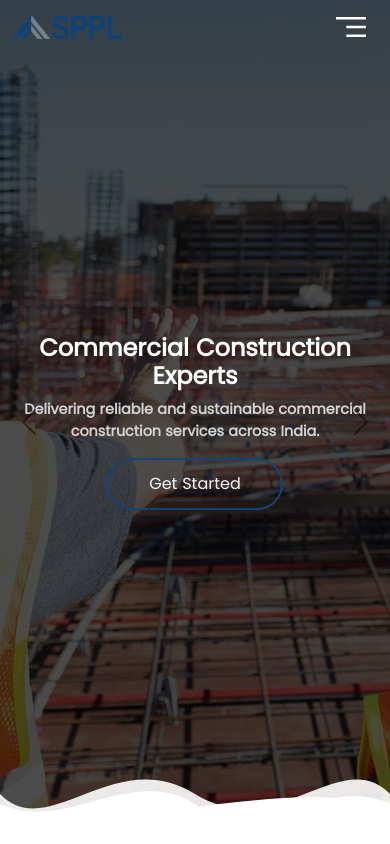
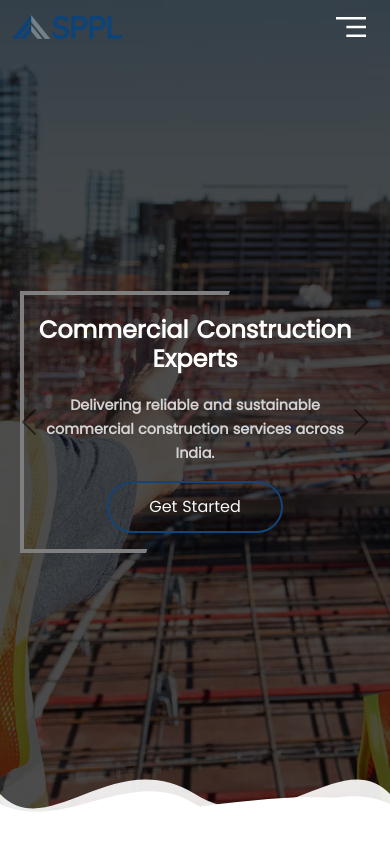
Before and after one commit to deke-r/senseProjectsNextJs, a Next.js app: page / in a window 390 px wide. Shown: the top 844 px of the page. Built offline with nearby package versions, Linux system fonts and the light colour scheme.

Commit message:
changes added

```diff
--- a/app/page.js
+++ b/app/page.js
@@ -160,8 +160,8 @@ export default function HomePage() {
         h3="Ready to Build with Award-Winning Experts?"
         p="Get your construction done by professionals who solve with innovation — all at an affordable price."
       />
+      <WhyChooseUs />
       <OurServices />
-      <WhyChooseUs />
       <AwardWinning />
       <OurClients />
       <Testimonials />
--- a/components/Carosuel.jsx
+++ b/components/Carosuel.jsx
@@ -1,46 +1,46 @@
-'use client';
+"use client"
 
-import '../styles/Carousel.css';
-import Link from 'next/link';
-import { useEffect } from 'react';
+import "../styles/Carousel.css"
+import Link from "next/link"
+import { useEffect } from "react"
 
 const slides = [
   {
-    src: '/images/hero-carousel-1.jpg',
-    title: 'Best Construction Company in India',
-    desc: 'Sense Projects focusing on India residential building projects, extensions, conversions and refurbishments.',
+    src: "/images/hero-carousel-1.jpg",
+    title: "Best Construction Company in India",
+    desc: "Sense Projects focusing on India residential building projects, extensions, conversions and refurbishments.",
   },
   {
-    src: '/images/hero-carousel-2.jpg',
-    title: 'Commercial Construction Experts',
-    desc: 'Delivering reliable and sustainable commercial construction services across India.',
+    src: "/images/hero-carousel-2.jpg",
+    title: "Commercial Construction Experts",
+    desc: "Delivering reliable and sustainable commercial construction services across India.",
   },
   {
-    src: '/images/hero-carousel-3.jpg',
-    title: 'Modern Architecture & Design',
-    desc: 'Bringing visionary architecture to life with cutting-edge designs and technology.',
+    src: "/images/hero-carousel-3.jpg",
+    title: "Modern Architecture & Design",
+    desc: "Bringing visionary architecture to life with cutting-edge designs and technology.",
   },
   {
-    src: '/images/hero-carousel-4.jpg',
-    title: 'End-to-End Project Management',
-    desc: 'From planning to completion, we manage your construction journey seamlessly.',
+    src: "/images/hero-carousel-4.jpg",
+    title: "End-to-End Project Management",
+    desc: "From planning to completion, we manage your construction journey seamlessly.",
   },
   {
-    src: '/images/hero-carousel-5.jpg',
-    title: 'Trusted By Top Developers',
-    desc: 'Collaborating with the leading names in real estate and infrastructure.',
+    src: "/images/hero-carousel-5.jpg",
+    title: "Trusted By Top Developers",
+    desc: "Collaborating with the leading names in real estate and infrastructure.",
   },
-];
+]
 
 const Carousel = () => {
   useEffect(() => {
     const timer = setTimeout(() => {
-      const nextBtn = document.querySelector('#carouselExampleDark .carousel-control-next');
-      if (nextBtn) nextBtn.click();
-    }, 4000); // simulate first interaction after 4s
+      const nextBtn = document.querySelector("#carouselExampleDark .carousel-control-next")
+      if (nextBtn) nextBtn.click()
+    }, 4000)
 
-    return () => clearTimeout(timer);
-  }, []);
+    return () => clearTimeout(timer)
+  }, [])
 
   return (
     <div className="container-fluid p-0">
@@ -54,19 +54,19 @@ const Carousel = () => {
         <div className="carousel-inner">
           {slides.map((slide, index) => (
             <div
-              className={`carousel-item ${index === 0 ? 'active' : ''}`}
+              className={`carousel-item ${index === 0 ? "active" : ""}`}
               data-bs-interval="4000"
               key={index}
-              style={{ position: 'relative' }}
+              style={{ position: "relative" }}
             >
               <img
-                src={slide.src}
+                src={slide.src || "/placeholder.svg"}
                 className="d-block w-100"
                 alt={`Slide ${index + 1}`}
-                style={{ height: '100vh', objectFit: 'cover' }}
+                style={{ height: "100vh", objectFit: "cover" }}
               />
 
-              {/* Caption */}
+              {/* Caption with Line Design */}
               <div
                 className="carousel-caption d-flex flex-column justify-content-center align-items-center text-center"
                 style={{
@@ -74,20 +74,30 @@ const Carousel = () => {
                   bottom: 0,
                   left: 0,
                   right: 0,
-                  position: 'absolute',
-                  background: 'rgba(0, 0, 0, 0.4)',
-                  color: '#fff',
-                  padding: '0 20px',
-                  fontFamily: 'Poppins',
+                  position: "absolute",
+                  background: "rgba(0, 0, 0, 0.4)",
+                  color: "#fff",
+                  padding: "0 20px",
+                  fontFamily: "Poppins",
                 }}
               >
-                <h1 className="carousel-text-title" style={{ zIndex: 2 }}>{slide.title}</h1>
-                <p className="carousel-text-desc" style={{ zIndex: 2, color: 'lightgray', fontWeight: 600 }}>{slide.desc}</p>
-                <Link href="/contact" passHref>
-                  <div className="carousel-text-button btn rounded-pill text-light" style={{ border: '2px solid #134377', zIndex: 2, padding: '12px 40px' }}>
-                    Get Started
-                  </div>
-                </Link>
+                <div className="header-content">
+                  <div className="line"></div>
+                  <h1 className="carousel-text-title animated-title" style={{ zIndex: 2 }}>
+                    {slide.title}
+                  </h1>
+                  <p className="carousel-text-desc" style={{ zIndex: 2, color: "lightgray", fontWeight: 600 }}>
+                    {slide.desc}
+                  </p>
+                  <Link href="/contact" passHref>
+                    <div
+                      className="carousel-text-button btn rounded-pill text-light"
+                      style={{ border: "2px solid #134377", zIndex: 2, padding: "12px 40px" }}
+                    >
+                      Get Started
+                    </div>
+                  </Link>
+                </div>
               </div>
             </div>
           ))}
@@ -116,7 +126,7 @@ const Carousel = () => {
         </button>
       </div>
     </div>
-  );
-};
+  )
+}
 
-export default Carousel;
+export default Carousel
--- a/styles/Carousel.css
+++ b/styles/Carousel.css
@@ -76,3 +76,124 @@
   .carousel-text-button:hover {
     color: #fff !important;
   }
+
+
+
+.header-content {
+  position: relative;
+  padding: 56px;
+  overflow: hidden;
+  max-width: 1100px;
+  margin: 0 auto;
+}
+
+.header-content .line {
+  content: "";
+  display: inline-block;
+  width: 100%;
+  height: 100%;
+  left: 0;
+  top: 0;
+  position: absolute;
+  border: 9px solid #fff;
+  -webkit-clip-path: polygon(0 0, 60% 0, 36% 100%, 0 100%);
+  clip-path: polygon(0 0, 60% 0, 36% 100%, 0 100%);
+  z-index: 1;
+}
+
+.header-content h1 {
+  font-size: 56px;
+  font-weight: 600;
+  margin: 5px 0 20px;
+  word-spacing: 3px;
+  color: #fff;
+  position: relative;
+  z-index: 2;
+}
+
+.header-content p {
+  font-size: 24px;
+  font-weight: 300;
+  line-height: 36px;
+  color: #fff;
+  position: relative;
+  z-index: 2;
+}
+
+/* Animation for active slide title */
+.carousel-item.active .animated-title {
+  -webkit-animation-duration: 1s;
+  animation-duration: 1s;
+  -webkit-animation-fill-mode: both;
+  animation-fill-mode: both;
+  animation-name: fadeInDown;
+  animation-delay: 0.3s;
+}
+
+@keyframes fadeInDown {
+  0% {
+    opacity: 0;
+    transform: translate3d(0, -100%, 0);
+  }
+  100% {
+    opacity: 1;
+    transform: translate3d(0, 0, 0);
+  }
+}
+
+
+@media (max-width: 768px) {
+  .header-content {
+    padding: 30px 20px;
+  }
+
+  .header-content h1 {
+    font-size: 36px;
+  }
+
+  .header-content p {
+    font-size: 18px;
+    line-height: 28px;
+  }
+
+  .header-content .line {
+    border-width: 6px;
+  }
+}
+
+@media (max-width: 480px) {
+  .header-content {
+    padding: 20px 15px;
+  }
+
+  .header-content h1 {
+    font-size: 28px;
+    word-spacing: 1px;
+  }
+
+  .header-content p {
+    font-size: 16px;
+    line-height: 24px;
+  }
+
+  .header-content .line {
+    border-width: 4px;
+  }
+}
+
+
+@keyframes lineSlideIn {
+  0% {
+    transform: translateX(-100%);
+    opacity: 0;
+  }
+  100% {
+    transform: translateX(0);
+    opacity: 1;
+  }
+}
+
+
+.carousel-item.active .line {
+  animation: lineSlideIn 1s ease forwards;
+}
```
